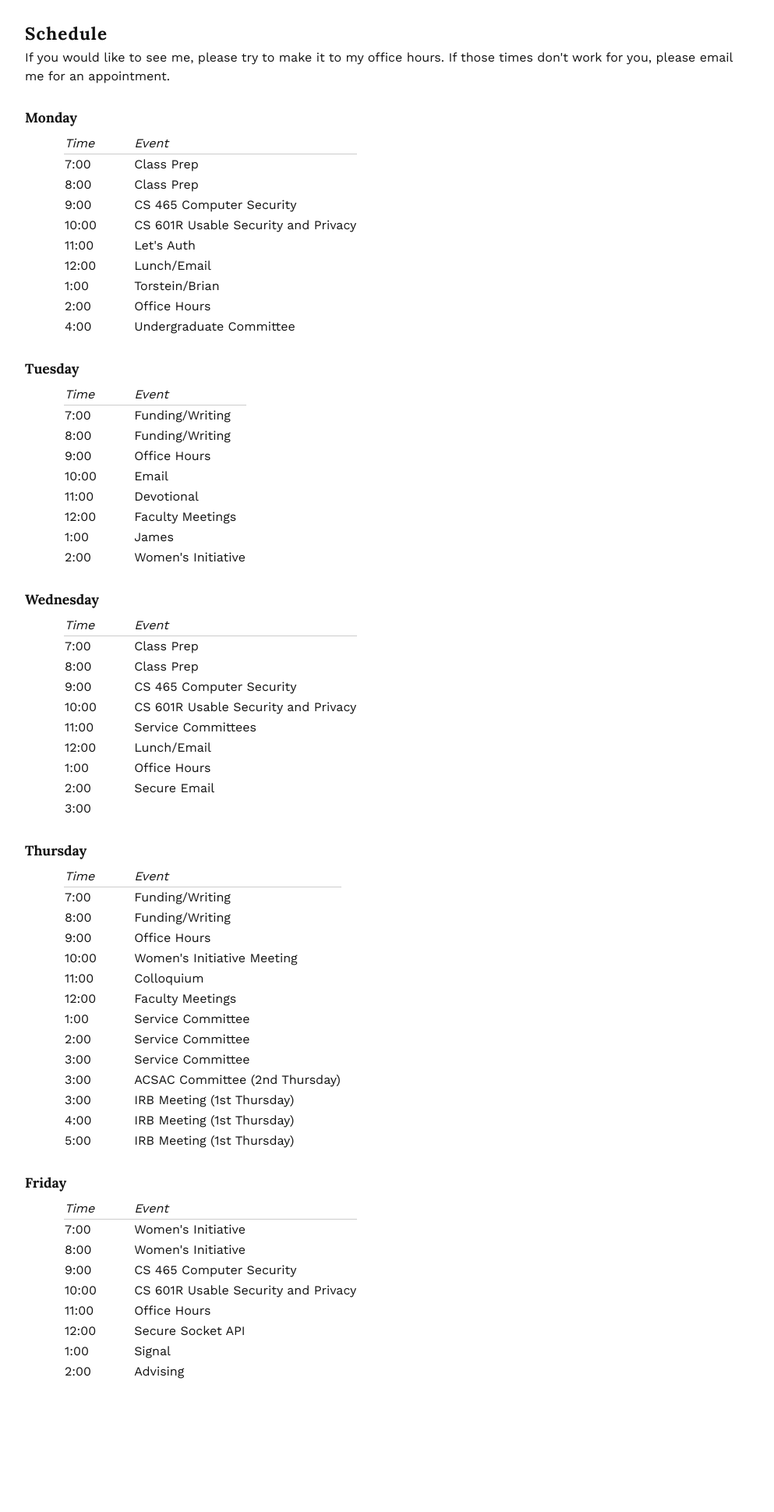
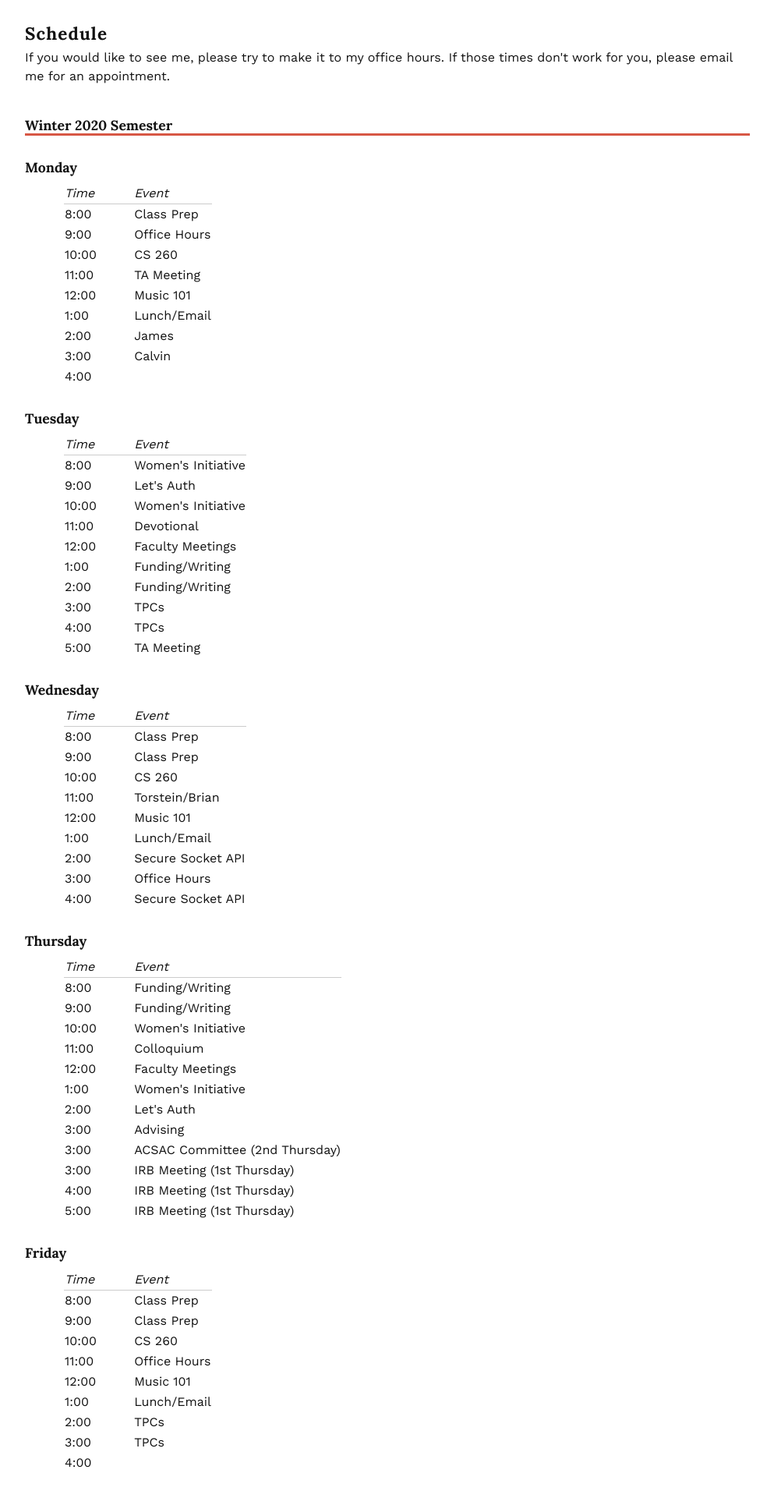
Before and after one commit to zappala/zappala, a Flask app: template templates/schedule.html in a window 1280 px wide. Shown: the part 180-2119 px from the top of the page at 78% size, without its empty margins (143-1136 px from the left). Before the commit the page ends 1948 px from the top, so only its background shows below. Run offline with Flask 2, Linux system fonts and the light colour scheme; the template is opened without the code that fills it, so the values that code supplies are empty; some libraries are stand-ins or nearby versions.

Commit message:
Revised schedule

```diff
--- a/templates/index.html
+++ b/templates/index.html
@@ -19,10 +19,8 @@
   <p>If you would like to see me, my hours this semester are:</p>
 
   <ul>
-    <li>M 2:00pm</li>
-    <li>T 9:00am</li>
-    <li>W 1:00pm</li>
-    <li>Th 9:00am</li>
+    <li>M 9:00am</li>
+    <li>W 3:00pm</li>
     <li>F 11:00am</li>
   </ul>
 
--- a/templates/schedule.html
+++ b/templates/schedule.html
@@ -10,61 +10,64 @@ If you would like to see me, please try to make it to my office
 hours. If those times don't work for you, please email me for an
 appointment.
 
+## Winter 2020 Semester
+
 ### Monday
 
 Time   | Event
 -------|--------
-7:00   | Class Prep
 8:00   | Class Prep
-9:00   | CS 465 Computer Security
-10:00  | CS 601R Usable Security and Privacy
-11:00  | Let's Auth
-12:00  | Lunch/Email
-1:00   | Torstein/Brian
-2:00   | Office Hours
-4:00   | Undergraduate Committee
+9:00   | Office Hours
+10:00  | CS 260
+11:00  | TA Meeting
+12:00  | Music 101
+1:00   | Lunch/Email
+2:00   | James
+3:00   | Calvin
+4:00   |
 
 ### Tuesday
 
 Time   | Event
 -------|--------
-7:00   | Funding/Writing
-8:00   | Funding/Writing
-9:00   | Office Hours
-10:00  | Email
+8:00   | Women's Initiative
+9:00   | Let's Auth
+10:00  | Women's Initiative
 11:00  | Devotional
 12:00  | Faculty Meetings
-1:00   | James
-2:00   | Women's Initiative
+1:00   | Funding/Writing
+2:00   | Funding/Writing
+3:00   | TPCs
+4:00   | TPCs
+5:00   | TA Meeting
 
 
 ### Wednesday
 
 Time   | Event
 -------|--------
-7:00   | Class Prep
 8:00   | Class Prep
-9:00   | CS 465 Computer Security
-10:00  | CS 601R Usable Security and Privacy
-11:00  | Service Committees
-12:00  | Lunch/Email
-1:00   | Office Hours
-2:00   | Secure Email
-3:00   |
+9:00   | Class Prep
+10:00  | CS 260
+11:00  | Torstein/Brian
+12:00  | Music 101
+1:00   | Lunch/Email
+2:00   | Secure Socket API
+3:00   | Office Hours
+4:00   | Secure Socket API
 
 ### Thursday
 
 Time   | Event
 -------|--------
-7:00   | Funding/Writing
 8:00   | Funding/Writing
-9:00   | Office Hours
-10:00  | Women's Initiative Meeting
+9:00   | Funding/Writing
+10:00  | Women's Initiative
 11:00  | Colloquium
 12:00  | Faculty Meetings
-1:00   | Service Committee
-2:00   | Service Committee
-3:00   | Service Committee
+1:00   | Women's Initiative
+2:00   | Let's Auth
+3:00   | Advising
 3:00   | ACSAC Committee (2nd Thursday)
 3:00   | IRB Meeting (1st Thursday)
 4:00   | IRB Meeting (1st Thursday)
@@ -74,15 +77,15 @@ Time   | Event
 
 Time   | Event
 -------|--------
-7:00   | Women's Initiative
-8:00   | Women's Initiative
-9:00   | CS 465 Computer Security
-10:00  | CS 601R Usable Security and Privacy
+8:00   | Class Prep
+9:00   | Class Prep
+10:00  | CS 260
 11:00  | Office Hours
-12:00  | Secure Socket API
-1:00   | Signal
-2:00   | Advising
-
+12:00  | Music 101
+1:00   | Lunch/Email
+2:00   | TPCs
+3:00   | TPCs
+4:00   |
 
 
 {% endfilter %}
```
